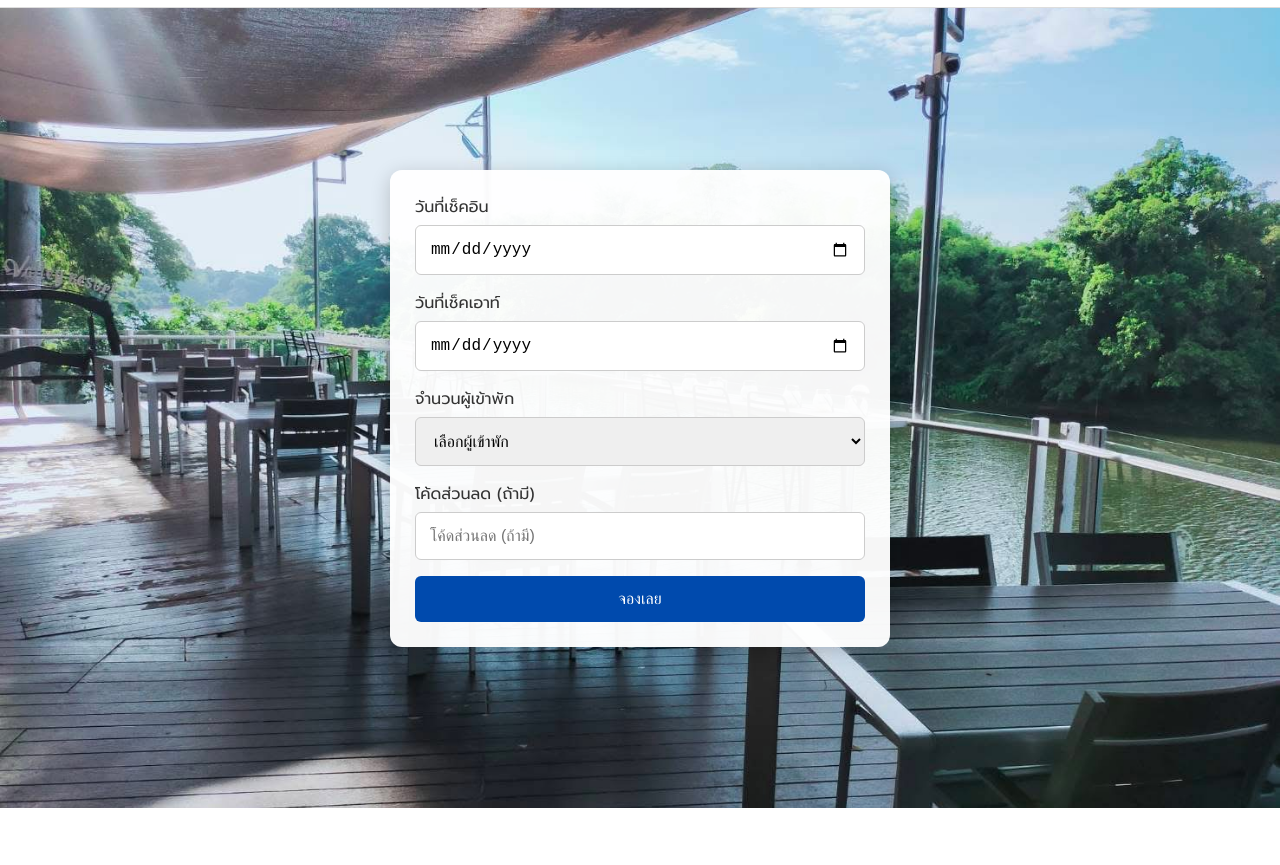
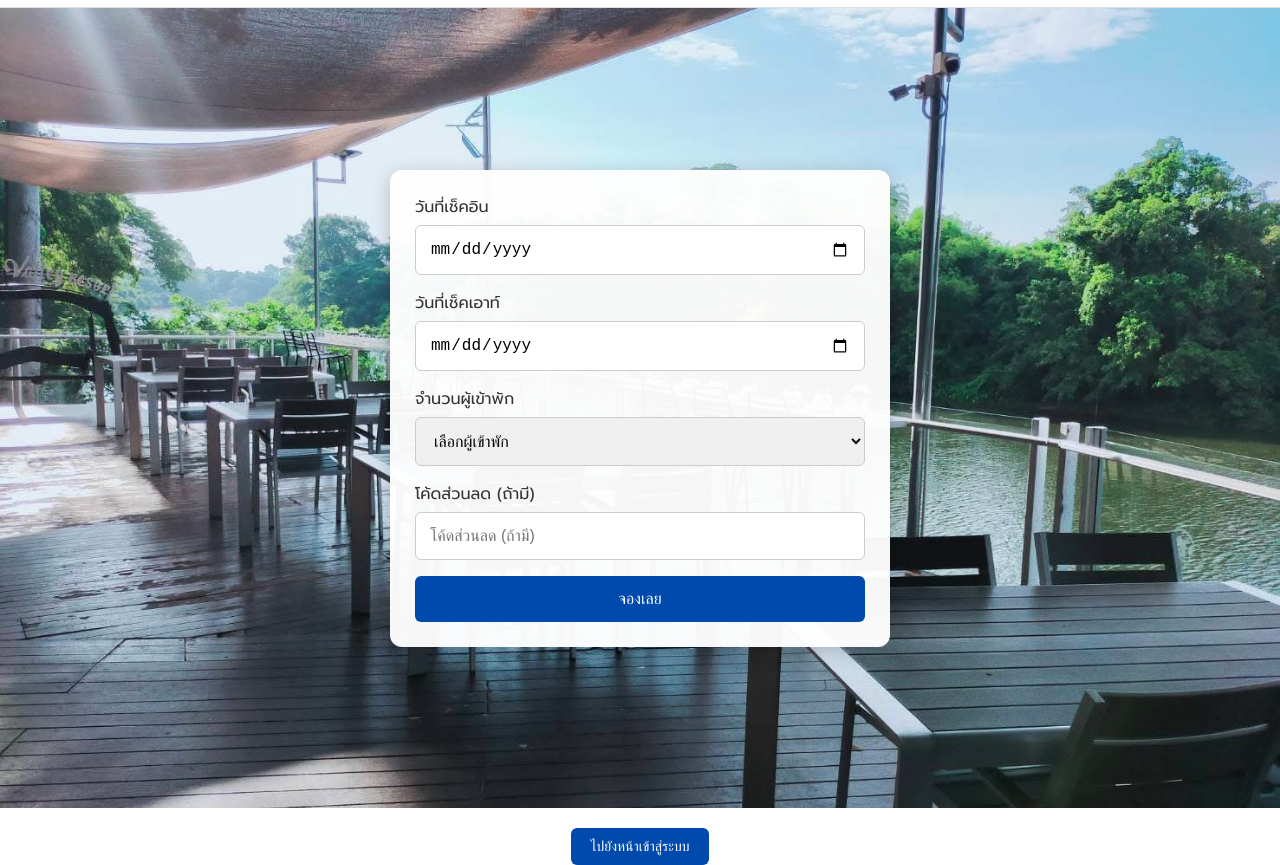
Before and after one commit to waraporn140990/Varee-Valley-Resort, a plain HTML site: page index.html in a window 1280 px wide. Shown: the part 53-918 px from the top of the page. Before the commit the page ends 861 px from the top, so only its background shows below. Drawn offline with Linux system fonts and the light colour scheme.

Commit message:
Update index.html

```diff
--- a/index.html
+++ b/index.html
@@ -123,6 +123,21 @@
         font-size: 18px;
       }
     }
+
+    /* Styles for the button that links to login.html */
+    .book-btn {
+      background-color: #004aad;
+      color: white;
+      padding: 10px 20px;
+      border: none;
+      border-radius: 6px;
+      font-size: 14px;
+      cursor: pointer;
+    }
+    .book-btn:hover {
+      background-color: #00368d;
+    }
+
   </style>
 </head>
 <body>
@@ -174,6 +189,13 @@
     </form>
   </div>
 
+  <!-- Go to login page button -->
+  <div style="text-align: center; margin-top: 20px;">
+    <a href="login.html">
+      <button class="book-btn">ไปยังหน้าเข้าสู่ระบบ</button>
+    </a>
+  </div>
+
   <!-- SCRIPT -->
   <script>
     document.getElementById("bookingForm").addEventListener("submit", function(e) {
```
